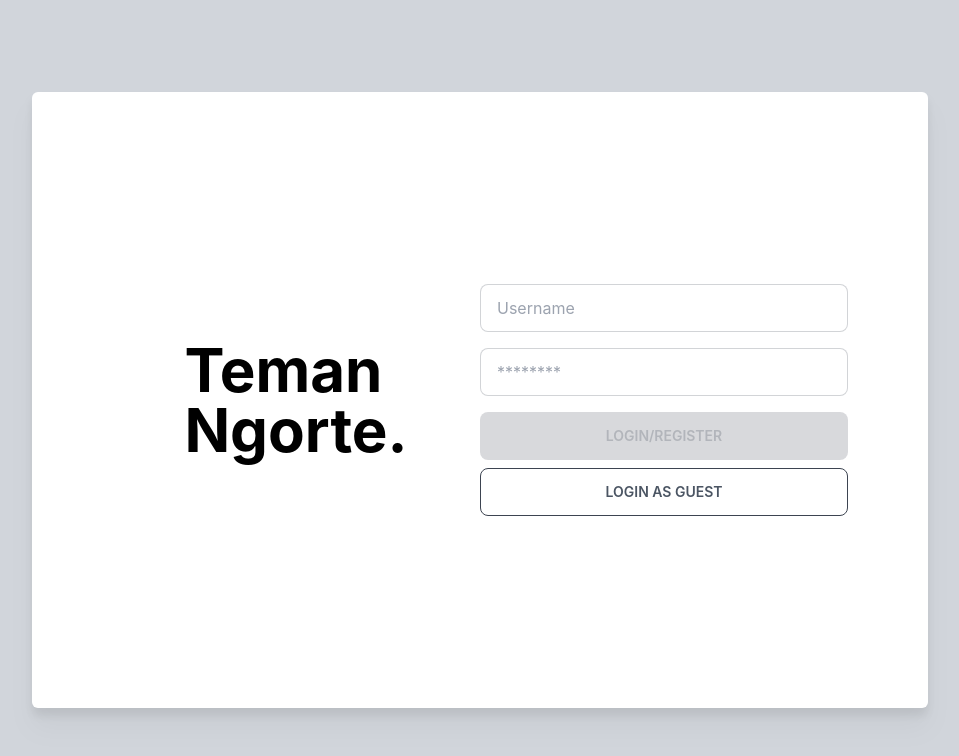
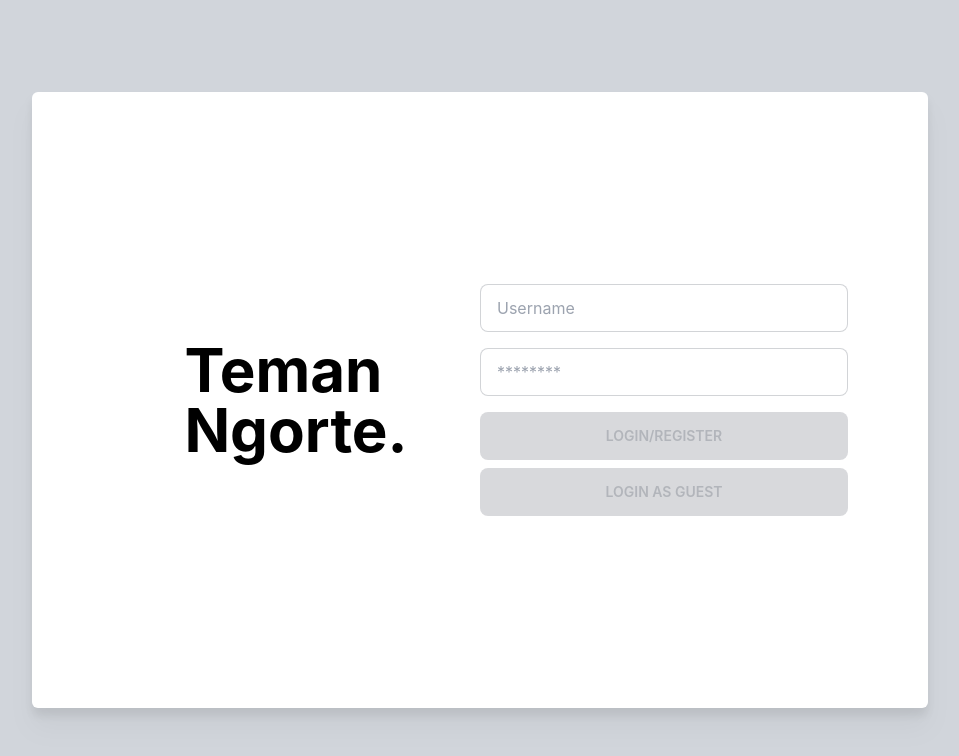
Before and after one commit to catgoesmeow14/Teman-Ngorte, a React (Create React App) app: page /login in a window 1280 px wide. Shown: the top 756 px of the page, without its empty margins (160-1119 px from the left). Built offline with nearby package versions, Linux system fonts and the light colour scheme.

Commit message:
fix: disable login guest on loading

```diff
--- a/src/pages/login/Login.tsx
+++ b/src/pages/login/Login.tsx
@@ -100,7 +100,7 @@ const Login = () => {
 
           {/* Button Submit Guest*/}
           <button
-            // disabled={disable}
+            disabled={disable}
             className="transition-all delay-100 duration-400 btn bg-white max-w-md text-gray-600 hover:btn"
             type="button"
             onClick={() => submitLoginGuest()}
```
